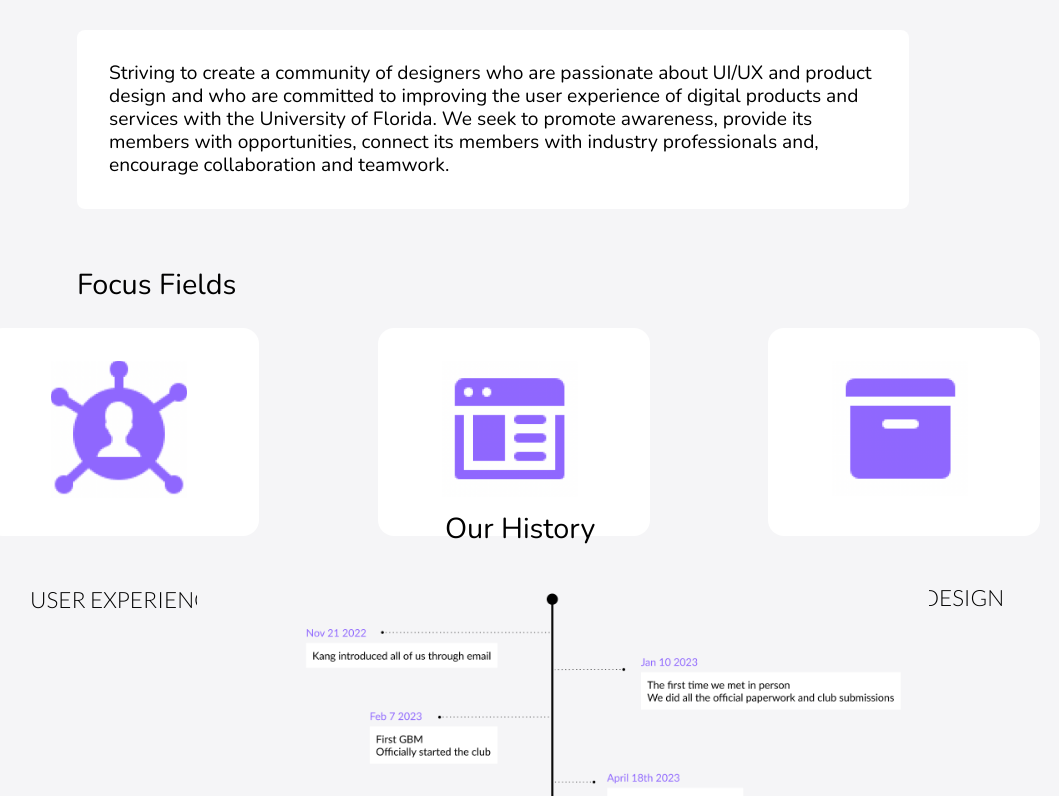
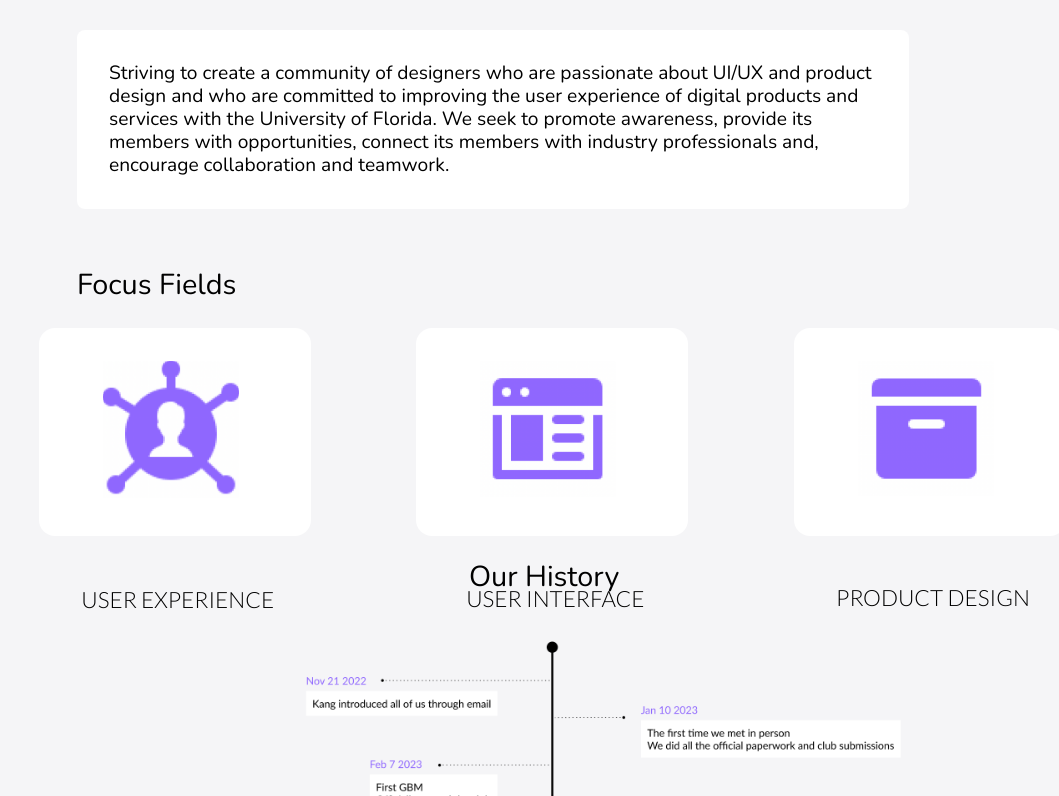
Before and after one commit to RiaChacko/gud-v3, a React (Vite) app in the folder gud-website/: page /about in a window 1280 px wide. Shown: the part 555-1351 px from the top of the page, without its empty margins (131-1190 px from the left). Built offline with nearby package versions, Linux system fonts and the light colour scheme.

Commit message:
Update About.css

```diff
--- a/gud-website/src/pages/About.css
+++ b/gud-website/src/pages/About.css
@@ -141,7 +141,16 @@
     width: 100%;
     display: none;
 }
+@media (max-width:1440px){
+    .focus-fields .three-sections{
+        margin-left: 4rem;
+    }
+    .our-history-title{
+        margin-top: 5rem;
+        margin-left: 1.5rem;
+    }
 
+}
 /* Mobile Views */
 
 @media (max-width:768px){
```
